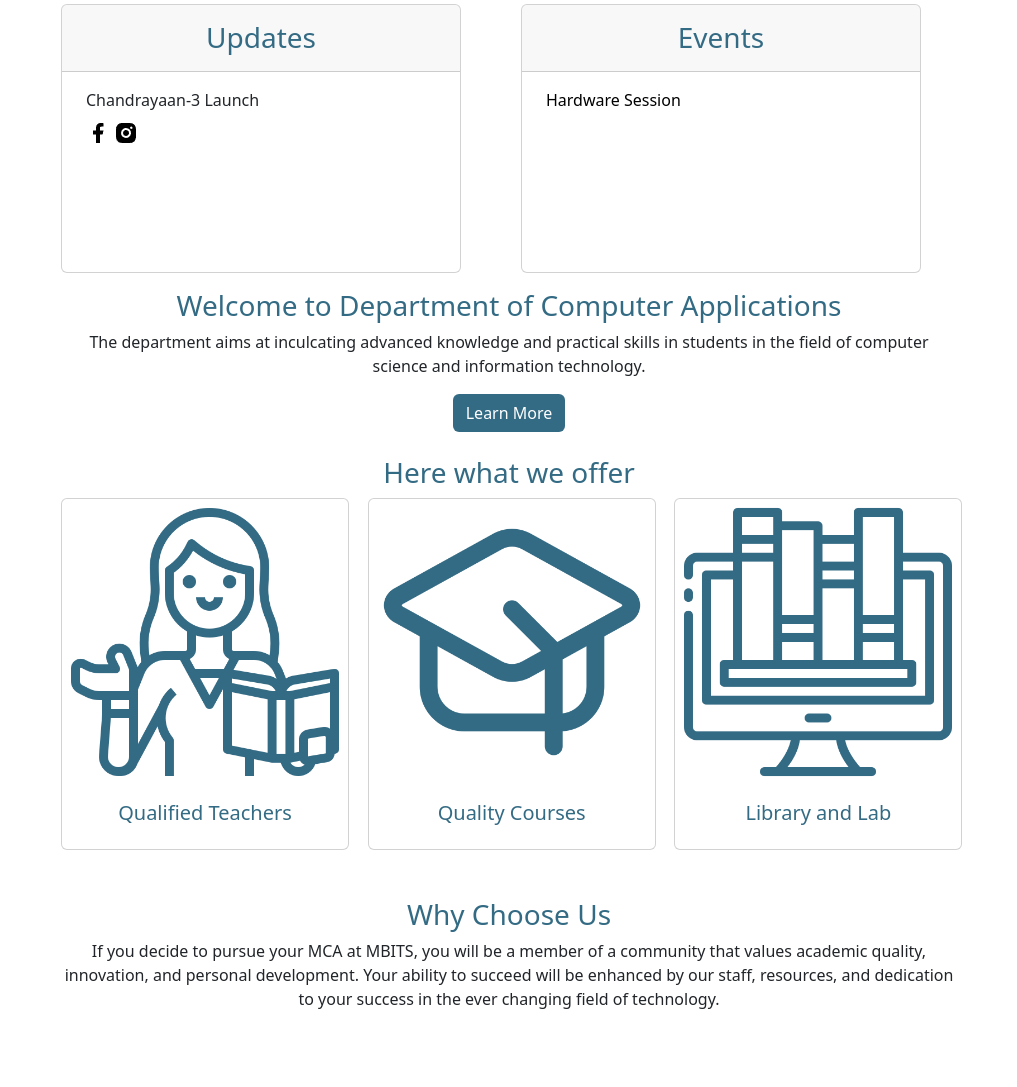
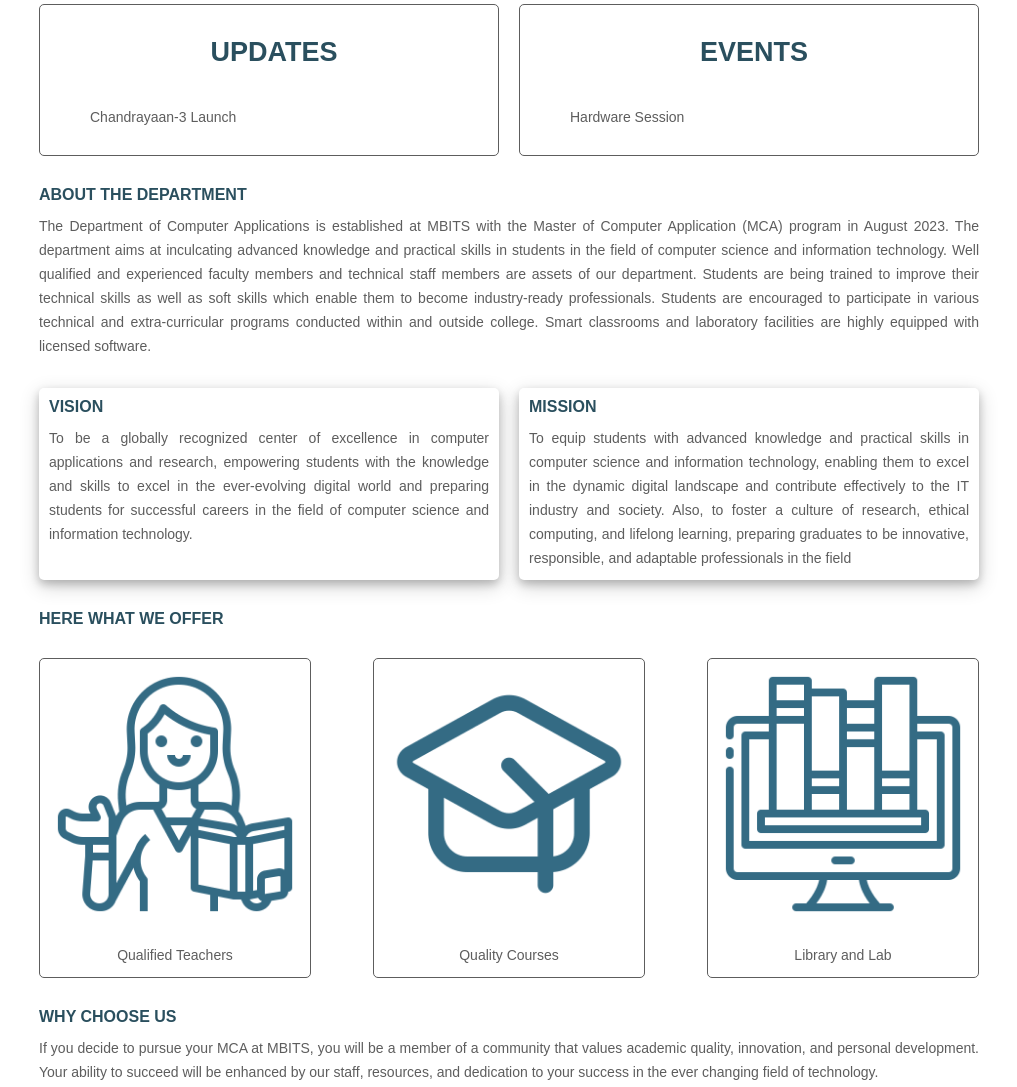
Before and after one commit to akashpganesh/Mbits-MCA, a plain HTML site: page index.html in a window 1280 px wide. Shown: the part 667-1754 px from the top of the page, without its empty margins (131-1148 px from the left). Drawn offline with nearby package versions, Linux system fonts and the light colour scheme.

Commit message:
responsive

```diff
--- a/assets/css/style.css
+++ b/assets/css/style.css
@@ -19,10 +19,9 @@
 }
 
 
-
 #body,
 #footer {
-	min-width: 960px
+	min-width: 960px;
 }
 
 #body .blog,
@@ -49,22 +48,30 @@
 body {
 	font-family: Arial, Helvetica, sans-serif;
 	margin: 0;
-	padding: 0
+	padding: 0;
 }
 
 #header {
-	padding: 0
+	padding: 0;
+	display: flex;
+	justify-content: space-around;
+	align-items: center;
+	width: 100%;
+}
+
+#header .hamburger {
+	display: none;
 }
 
 #header #logo {
-	float: left;
 	height: 144px;
-	width: 355px
+	width: 355px;
 }
 
 #header #logo img {
 	border: 0;
-	margin-top: 30px
+	margin-top: 30px;
+	object-fit: cover;
 }
 
 #header ul {
@@ -427,9 +434,9 @@ body {
 	padding: 5px 0
 }
 
-#body .about div {
+/* #body .about div {
 	padding: 50px 0 0
-}
+} */
 
 #body .about h2 {
 	color: #2a4f5e;
@@ -446,7 +453,6 @@ body {
 	margin: 10px 0 0;
 	padding: 0;
 	text-align: justify;
-	width: 830px
 }
 
 #body .services h2,
@@ -633,6 +639,72 @@ body {
 	font-weight: 700
 }
 
+.about-us {
+	margin-top: 30px;
+}
+
+.mission-vision,
+.update-event,
+.offer {
+	margin-top: 30px;
+	display: flex;
+	flex-wrap: wrap;
+	gap: 20px;
+}
+
+.mission-vision div,
+.update-event div{
+	width: calc(50% - 30px);
+	box-shadow: 0 4px 8px 0 rgba(0, 0, 0, 0.2), 0 6px 20px 0 rgba(0, 0, 0, 0.19);
+	padding: 10px;
+	border-radius: 5px;
+}
+
+.update-event {
+	margin-top: 0;
+}
+
+.update-event h1 {
+	text-align: center;
+}
+
+.update-event div{
+	width: calc(50% - 32px);
+	box-shadow: none;
+	border: 0.5px solid #5d5d5d;
+	border-radius: 5px;
+}
+
+.update-event div ul {
+	list-style: none;
+}
+
+.offers-container {
+	margin-top: 30px;
+}
+
+.offer {
+	align-items: center;
+	justify-content: space-between;
+}
+
+.offer div {
+	border: 0.5px solid #5d5d5d;
+	border-radius: 5px;
+	padding: 10px;
+}
+
+#body #offer div p {
+	text-align: center;
+}
+
+.offer div img{
+	width: 250px;
+    height: 250px;
+    object-fit: cover;
+	margin-bottom: 10px;
+}
+
 #footer {
 	background: url(../images/bg-footer.gif) top left repeat-x #f5f5f5;
 	margin: 0;
@@ -710,3 +782,44 @@ body {
 		float: left
 	}
 }
+
+@media (max-width: 1000px){
+	#header ul {
+		display: none;
+	}
+
+	#header .hamburger {
+		display: block;
+		margin: 0 30px;
+		font-size: 50px;
+	}
+
+	#header #logo{
+		display: flex;
+		align-items: center;
+	}
+
+	#header #logo img {
+		margin-top: 0;
+		height: 60px;
+	}
+
+	.card-container {
+		width: 100%;
+	}
+
+	.mission-vision div,
+	.update-event div {
+		width: 100%;
+		box-shadow: none;
+	}
+
+	#body .about h2 {
+		font-size: 32px;
+	}
+
+	#body .about p {
+		font-size: 28px;
+		line-height: 48px;
+	}
+}
--- a/index.html
+++ b/index.html
@@ -1,16 +1,20 @@
 <!DOCTYPE html>
-<html>
+<html lang="en">
 
 <head>
-    <meta charset="utf-8" />
+    <meta charset="UTF-8">
+    <meta name="viewport" content="width=device-width, initial-scale=1.0">
     <title>Department of Computer Applications</title>
     <link rel="stylesheet" type="text/css" href="./assets/css/style.css" media="all" />
+    <link rel="stylesheet" href="https://cdnjs.cloudflare.com/ajax/libs/font-awesome/6.5.2/css/all.min.css">
     <!-- Latest compiled and minified CSS -->
-    <link href="https://cdn.jsdelivr.net/npm/bootstrap@5.3.1/dist/css/bootstrap.min.css" rel="stylesheet">
 </head>
 
 <body>
     <div id="header">
+        <div class="hamburger" onclick="toggleMenu()">
+            <i class="fa-solid fa-bars"></i>
+        </div>
         <div id="logo">
             <a href="index.html"><img src="https://mbits.ac.in/wp-content/themes/mbits/images/logo.png" alt="" /></a>
         </div>
@@ -29,135 +33,59 @@
                 </div>
             </div>
         </div>
-        <div class="row home">
-            <!-- Cards -->
-            <div class="container">
-                <div class="row">
-                    <!-- Updates Section -->
-                    <div class="col-lg-6 mb-4 mb-lg-0">
-                        <div class="card mb-3" style="width: 25rem; overflow: hidden;">
-                            <div class="card-header">
-                                <h3 class="card-title text-center mt-2" style="color: #346b84;">Updates</h3>
-                            </div>
-                            <div class="card-body p-2"
-                                style="overflow-y: auto; width: 100%; height: 200px; max-height: 200px;">
-                                <ul class="list-group list-group-flush">
-                                    <li class="list-group-item">
-                                        <div class="card-text">
-                                            Chandrayaan-3 Launch
-                                        </div>
-                                        <div class="card-text mt-2">
-                                            <a href="https://www.facebook.com/permalink.php?story_fbid=122098035056030126&id=61550903789245&ref=embed_post"
-                                                target="_blank"><img src="./assets/image/facebook-fill.png" alt=""
-                                                    class="mr-2" /></a>
-                                            <a href="https://www.instagram.com/p/CwS1FVWvzYc/?utm_source=ig_web_copy_link&igshid=MzRlODBiNWFlZA=="
-                                                target="_blank"><img src="./assets/image/instagram-fill.png"
-                                                    alt="" /></a>
-                                        </div>
-                                    </li>
-                                </ul>
-                            </div>
-                        </div>
+        <div class="about">
+            <div class="update-event">
+                <div>
+                    <h1>UPDATES</h1>
+                    <p>
+                        <ul>
+                            <li><p>Chandrayaan-3 Launch</p></li>
+                        </ul>
+                    </p>
+                </div>
+                <div>
+                    <h1>EVENTS</h1>
+                    <p>
+                        <ul>
+                            <li><p>Hardware Session</p></li>
+                        </ul>
+                    </p>
+                </div>
+            </div>
+            <div class="about-us">
+                <h2>About the Department</h2>
+                <p>The Department of Computer Applications is established at MBITS with the Master of Computer Application (MCA) program in August 2023.  The department aims at inculcating advanced knowledge and practical skills in students in the field of computer science and information technology. Well qualified and experienced faculty members and technical staff members are assets of our department. Students are being trained to improve their technical skills as well as soft skills which enable them to become industry-ready professionals. Students are encouraged to participate in various technical and extra-curricular programs conducted within and outside college. Smart classrooms and laboratory facilities are highly equipped with licensed software.</p>
+            </div>
+            <div class="mission-vision">
+                <div class="vision">
+                    <h2>Vision</h2>
+                    <p>To be a globally recognized center of excellence in computer applications and research, empowering students with the knowledge and skills to excel in the ever-evolving digital world and preparing students for successful careers in the field of computer science and information technology.</p>
+                </div>
+                <div class="mission">
+                    <h2>Mission</h2>
+                    <p>To equip students with advanced knowledge and practical skills in computer science and information technology, enabling them to excel in the dynamic digital landscape and contribute effectively to the IT industry and society. Also, to foster a culture of research, ethical computing, and lifelong learning, preparing graduates to be innovative, responsible, and adaptable professionals in the field</p>
+                </div>
+            </div>
+            <div class="offers-container">
+                <h2>Here what we offer</h2>
+                <div class="offer" id="offer">
+                    <div>
+                        <img src="assets/image/offer-01.png" alt="">
+                        <p>Qualified Teachers</p>
                     </div>
-                    <!-- Events -->
-                    <div class="col-lg-6 mb-4 mb-lg-0">
-                        <div class="card mb-3" style="width: 25rem; overflow: hidden;">
-                            <div class="card-header">
-                                <h3 class="card-title text-center mt-2" style="color: #346b84;">Events</h3>
-                            </div>
-                            <div class="card-body p-2"
-                                style="overflow-y: auto; width: 100%; height: 200px; max-height: 200px;">
-                                <ul class="list-group list-group-flush">
-                                    <li class="list-group-item">
-                                        <div class="card-text">
-                                            <a href="./gallery.html#hardware-program" style="text-decoration: none; color: #000000;">Hardware Session</a>
-                                        </div>
-                                    </li>
-                                </ul>
-                            </div>
-                        </div>
+                    <div>
+                        <img src="assets/image/offer-02.png" alt="">
+                        <p>Quality Courses</p>
+                    </div>
+                    <div>
+                        <img src="assets/image/offer-03.png" alt="">
+                        <p>Library and Lab</p>
                     </div>
                 </div>
             </div>
-            <div class="container mb-4">
-                <div class="row">
-                    <div class="heading text-center">
-                        <h3 style="color: #346b84;">
-                            Welcome to Department of Computer Applications
-                        </h3>
-                        <p>The department aims at inculcating advanced knowledge and practical skills in students in the
-                            field of computer science and information technology.</p>
-                        <button class="btn" style="background-color: #346b84;"><a href="./about.html#about-department"
-                                style="text-decoration: none; color: #ffffff;">Learn
-                                More</a></button>
-                    </div>
-                </div>
-            </div>
-            <div class="container mb-4">
-                <div class="row">
-                    <div class="weoffer">
-                        <div class="heading text-center">
-                            <h3 style="color: #346b84;">Here what we offer</h3>
-                        </div>
-                        <div class="row mb-4">
-                            <div class="col-lg-4 mb-4 mb-lg-0">
-                                <div class="card" style="width: 18rem;">
-                                    <img src="./assets/image/offer-01.png" width="60px" height="auto"
-                                        class="card-img-top" alt="...">
-                                    <div class="card-body">
-                                        <h5 class="card-title text-center">
-                                            <a href="about.html#faculty-profile"
-                                                style="text-decoration: none; color: #346b84;">
-                                                Qualified Teachers
-                                            </a>
-                                        </h5>
-                                    </div>
-                                </div>
-                            </div>
-                            <div class="col-lg-4 mb-3 mb-lg-0">
-                                <div class="card" style="width: 18rem;">
-                                    <img src="./assets/image/offer-02.png" class="card-img-top" alt="...">
-                                    <div class="card-body">
-                                        <h5 class="card-title text-center">
-                                            <a href="about.html#faculty-profile"
-                                                style="text-decoration: none; color: #346b84;">
-                                                Quality Courses
-                                            </a>
-                                        </h5>
-                                    </div>
-                                </div>
-                            </div>
-                            <div class="col-lg-4 mb-3 mb-lg-0">
-                                <div class="card" style="width: 18rem;">
-                                    <img src="./assets/image/offer-03.png" class="card-img-top" alt="...">
-                                    <div class="card-body">
-                                        <h5 class="card-title text-center">
-                                            <a href="about.html#facility"
-                                                style="text-decoration: none; color: #346b84;">
-                                                Library and Lab
-                                            </a>
-                                        </h5>
-                                    </div>
-                                </div>
-                            </div>
-                        </div>
-                    </div>
-                </div>
-            </div>
-            <div class="container mb-4">
-                <div class="row">
-                    <div class="choose-us text-center">
-                        <h3 style="color: #346b84;">
-                            Why Choose Us
-                        </h3>
-                        <p>
-                            If you decide to pursue your MCA at MBITS, you will be a member of a community that values
-                            academic quality, innovation, and personal development. Your ability to succeed will be
-                            enhanced by our staff, resources, and dedication to your success in the ever changing field
-                            of technology.
-                        </p>
-                    </div>
-                </div>
+            <div class="about-us">
+                <h2>Why Choose Us</h2>
+                <p>If you decide to pursue your MCA at MBITS, you will be a member of a community that values academic quality, innovation, and personal development. Your ability to succeed will be enhanced by our staff, resources, and dedication to your success in the ever changing field of technology.</p>
             </div>
         </div>
     </div>
@@ -202,7 +130,6 @@
         </div>
     </div>
     <!-- Latest compiled JavaScript -->
-    <script src="https://cdn.jsdelivr.net/npm/bootstrap@5.3.1/dist/js/bootstrap.bundle.min.js"></script>
 </body>
 
 </html>
```
